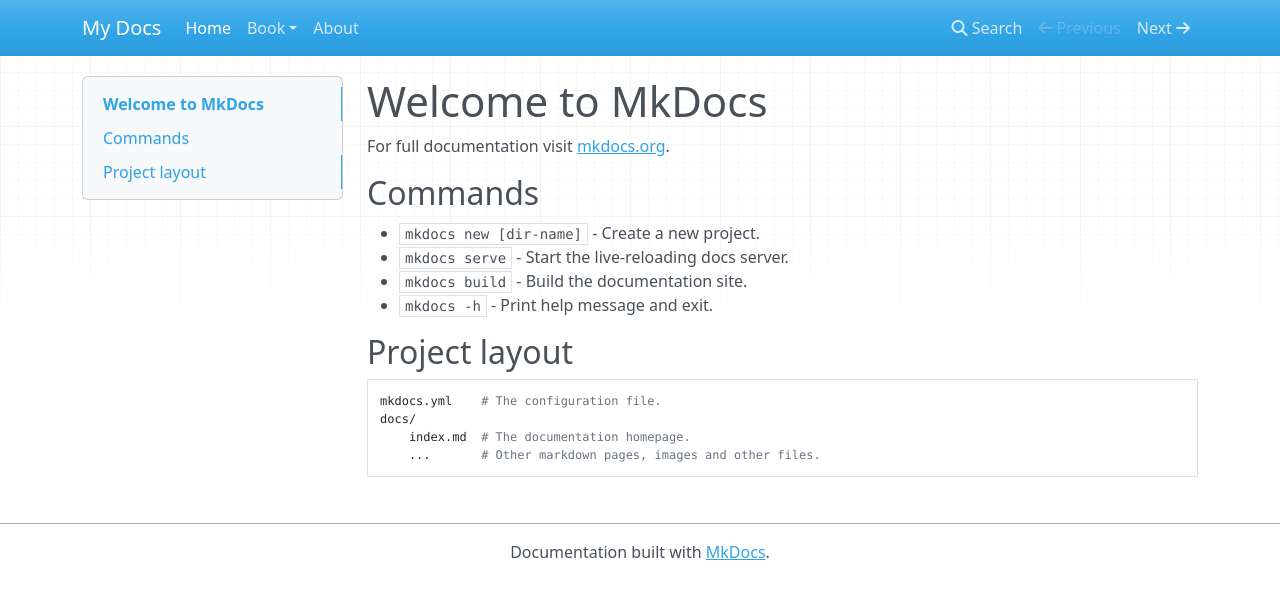
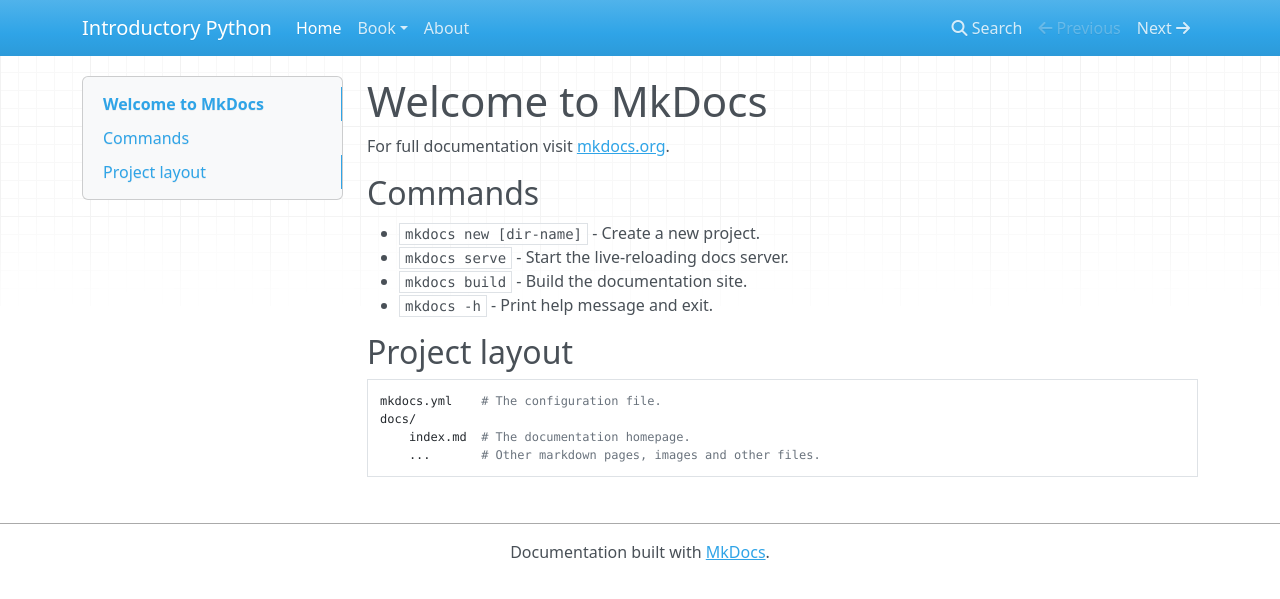
Before and after one commit to ephsmith/python-book, an MkDocs documentation site: the page built from docs/index.md, in a window 1280 px wide. Shown: the top 599 px of the page. Built offline with MkDocs 1.6.1, drawn with Linux system fonts in a browser that asks for light colours; nearby versions of some CDN libraries.

Commit message:
added site name and url

```diff
--- a/mkdocs.yml
+++ b/mkdocs.yml
@@ -1,4 +1,5 @@
-site_name: My Docs
+site_name: Introductory Python
+site_url: https://ephsmith.github.io/python-book/
 nav:
     - Home: index.md
     - Book:
```
